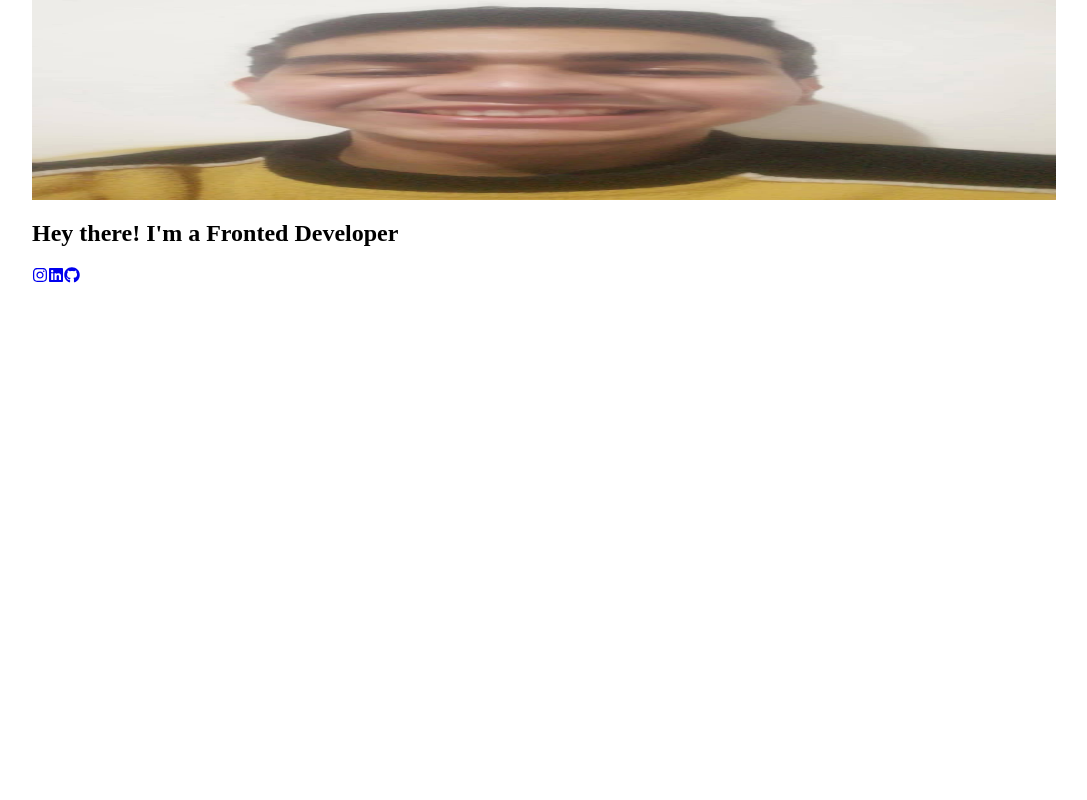
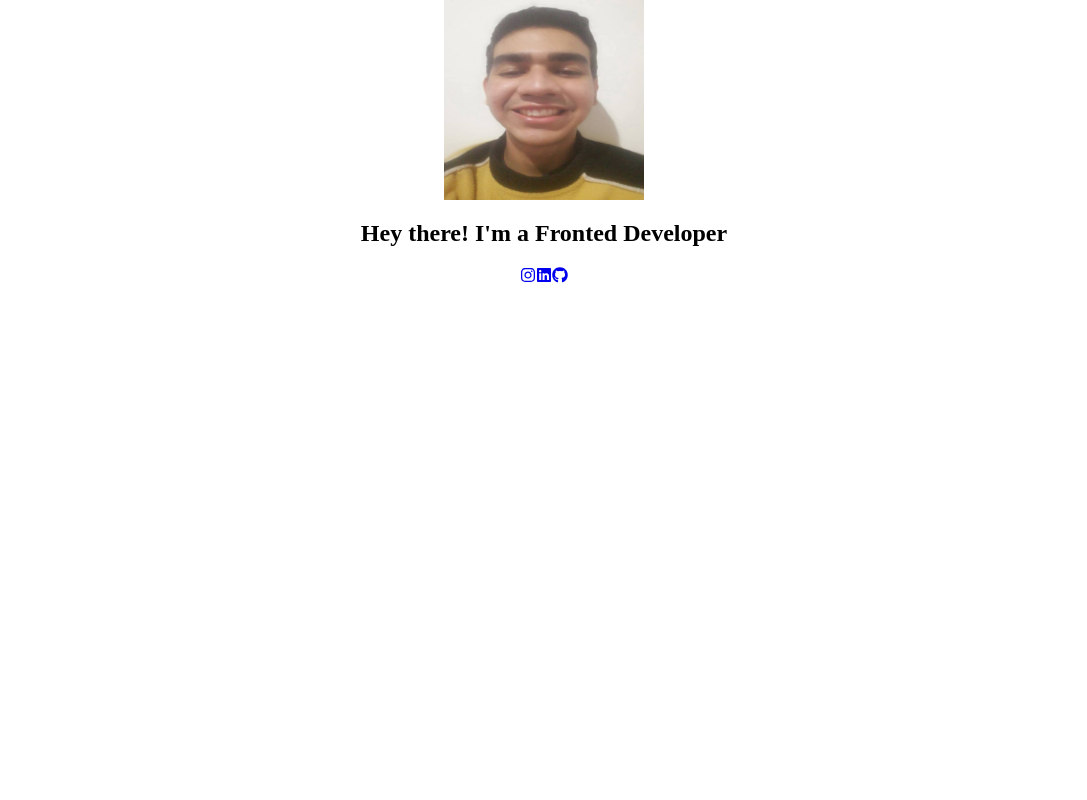
Before and after one commit to plumreiss/angelpadrino, a Next.js app: page / in a window 1280 px wide. Shown: the top 800 px of the page, without its empty margins (96-1183 px from the left). Built offline with nearby package versions, Linux system fonts and the light colour scheme.

Commit message:
feat: create Col component

```diff
--- /dev/null
+++ b/src/components/layout/Col/index.js
@@ -0,0 +1,12 @@
+import styled from "styled-components";
+
+const StyledCol = styled.div`
+  display: flex;
+  flex-direction: column;
+  justify-content: center;
+  align-items: center;
+`;
+
+export function Col({ children }) {
+  return <StyledCol>{children}</StyledCol>;
+}
--- a/src/components/layout/Presentation/index.js
+++ b/src/components/layout/Presentation/index.js
@@ -2,13 +2,14 @@ import Image from "next/image";
 
 import { FaInstagram, FaLinkedin, FaGithub } from "react-icons/fa";
 
-import { Section, Title, Box, Link } from "../../elements";
+import { Section, Col, Title, Box, Link } from "@/components";
 
 import { SOCIAL_NETWORKS } from "../../../constants";
 
 export function Presentation() {
   return (
-    <Section mh="100vh" >
+    <Section mh="100vh">
+      <Col>
         <Image
           src="/my-profile-photo.jpg"
           height={200}
@@ -27,6 +28,7 @@ export function Presentation() {
             <FaGithub />
           </Link>
         </Box>
+      </Col>
     </Section>
   );
 }
--- a/src/components/layout/index.js
+++ b/src/components/layout/index.js
@@ -1,3 +1,4 @@
 export * from "./Presentation";
 export * from "./AboutMe";
 export * from "./Projects";
+export * from "./Col";
```
Lines whose indentation alone changed are shown as unchanged.
